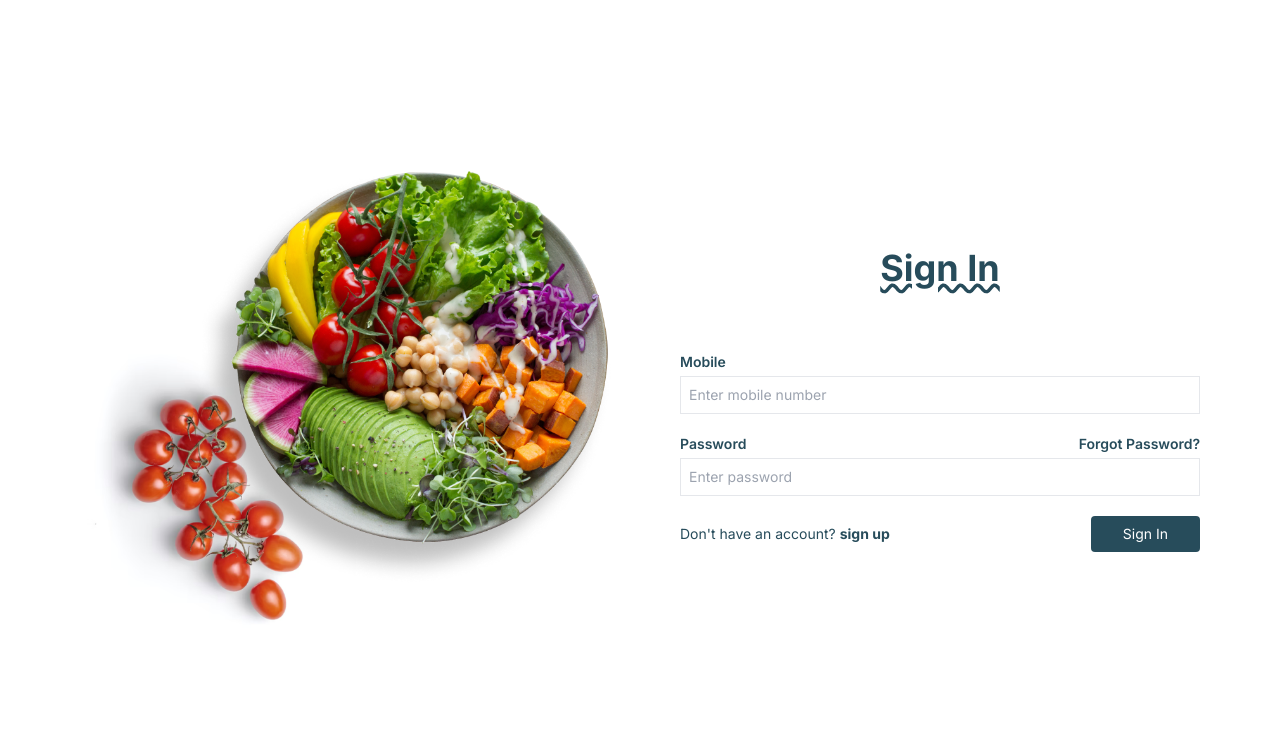
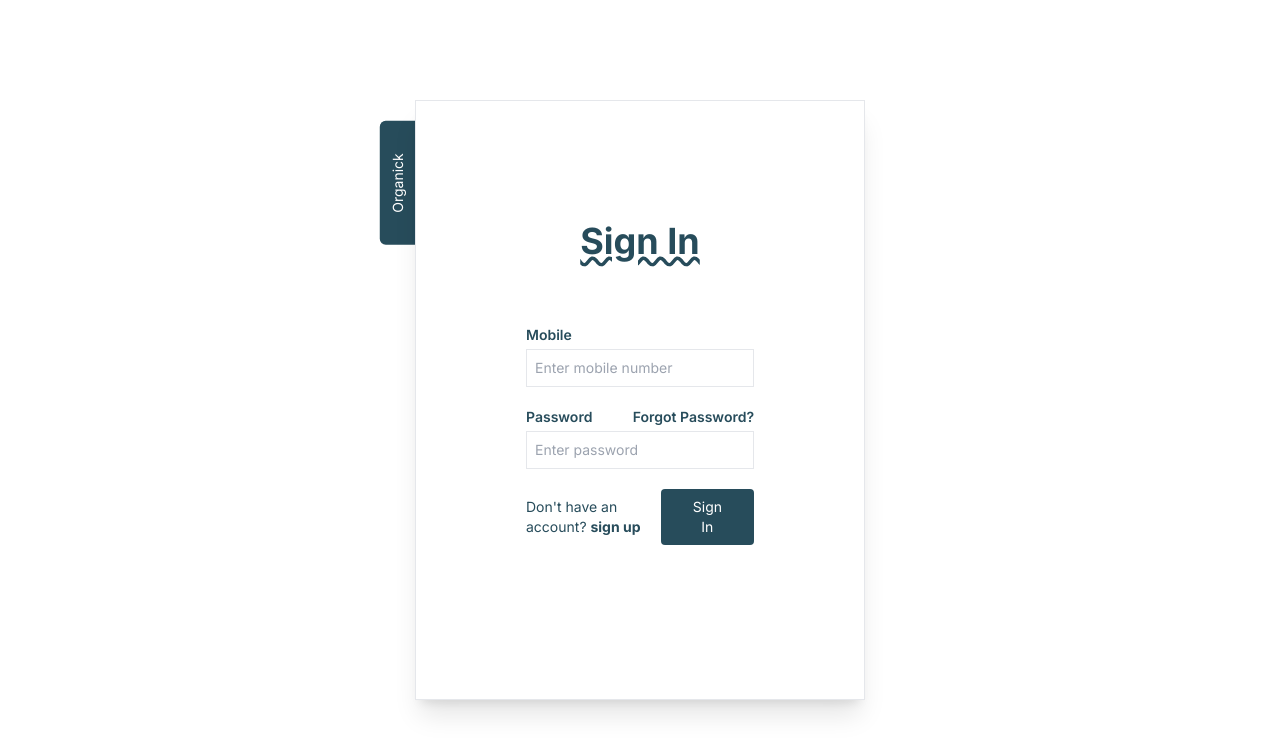
Before and after one commit to u-d-a-y-95/organick, a Next.js app: page /signin in a window 1280 px wide. Shown: the top 754 px of the page. Built offline with nearby package versions, Linux system fonts and the light colour scheme.

Commit message:
design auth layout

```diff
--- a/src/app/(auth)/layout.tsx
+++ b/src/app/(auth)/layout.tsx
@@ -10,7 +10,14 @@ export default function RootLayout({
 }) {
   return (
     <section className="flex justify-center items-center h-screen">
-      {children}
+      <div className="container mx-auto flex text-primary w-full p-5 sm:p-10 justify-center items-center">
+        <div className="flex-1 max-w-[450px] p-10 shadow-xl border min-h-[600px] relative bg-white">
+          {children}
+          <div className="hidden md:block absolute top-16 -left-20 rounded-md rounded-bl-none rounded-br-none bg-primary text-white p-2 px-8 -rotate-90 -z-10">
+            Organick
+          </div>
+        </div>
+      </div>
     </section>
   );
 }
```
